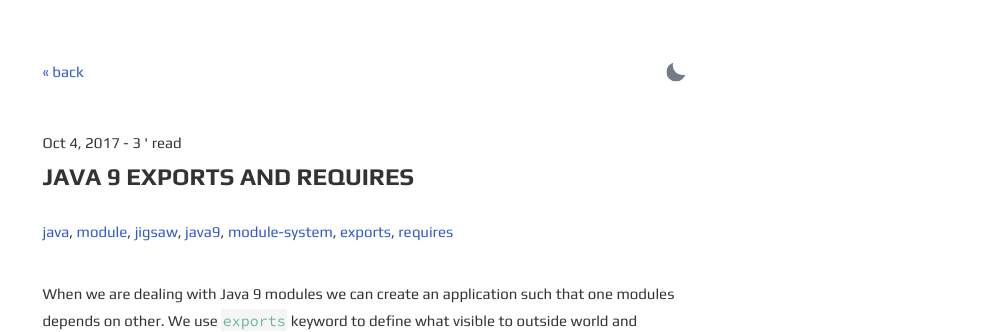
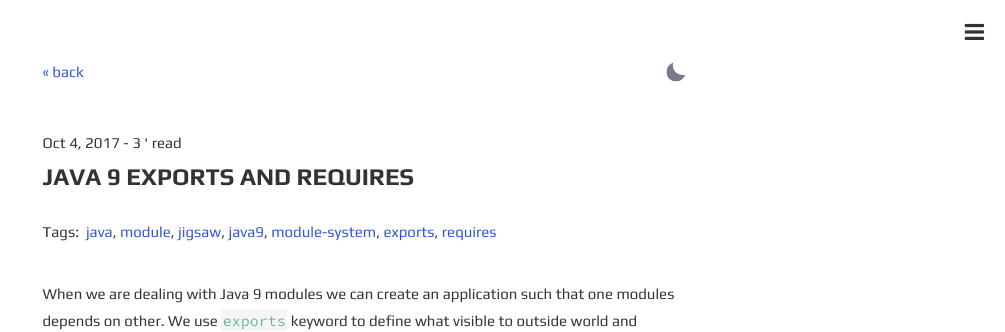
Before and after one commit to amantuladhar/amantuladhar.github.io, a Jekyll site: the page built from _posts/2017-10-04-java-9-exports-and-requires.md, in a window 1280 px wide. Shown: the top 332 px of the page, without its empty margins (275-1280 px from the left). Built offline with Jekyll 4.4.1, drawn with Linux system fonts in a browser that asks for light colours; comment, search, counter and statistics services are not loaded.

Commit message:
Add table of contents

```diff
--- a/_config.yml
+++ b/_config.yml
@@ -31,7 +31,12 @@
 kramdown:
   input: GFM
   syntax_highlighter: rouge
+  toc_levels: 1..6
 
+toc:
+  enabled: true
+  h_min: 1
+  h_max: 3
 
 exclude:
   - .jekyll-cache
--- a/_includes/head.html
+++ b/_includes/head.html
@@ -3,6 +3,7 @@
   <meta name="viewport" content="width=device-width, initial-scale=1.0">
 
   <link rel="stylesheet" href="{{ site.url }}{{ site.baseurl }}/assets/css/syntax.css">
+  <link rel="stylesheet" href="{{ site.url }}{{ site.baseurl }}/assets/css/table_of_content.css">
   <link rel="preconnect" href="https://cdnjs.cloudflare.com">
   <link rel="stylesheet" href="https://cdnjs.cloudflare.com/ajax/libs/font-awesome/4.7.0/css/font-awesome.min.css">
 
--- /dev/null
+++ b/_includes/left_nav_bar.html
@@ -0,0 +1,20 @@
+<div class="table-of-content-wrapper">
+    <nav role="navigation">
+        <ul class="summary">
+            {% assign reversed_posts = site.posts | reverse %}
+            <li class="table-of-contents-label">Table Of Contents</li>
+            {% for post in reversed_posts %}
+                {% if page.url == post.url %}
+                <li>
+                    <a href="{{site.baseurl}}{{post.url}}">
+                        {{ post.title | escape }}
+                    </a>
+                    {% if site.toc.enabled %}
+                        {% include toc.html html=content h_min=site.toc.h_min h_max=site.toc.h_max %}
+                    {% endif %}
+                </li>
+                {% endif %}
+            {% endfor %}
+        </ul>
+    </nav>
+</div>
--- /dev/null
+++ b/_includes/toc.html
@@ -0,0 +1,156 @@
+{% capture tocWorkspace %}
+{% comment %}
+This part of code has been copied from https://github.com/sighingnow/jekyll-gitbook/blob/master/_includes/toc.html
+{% endcomment %}
+{% comment %}
+Usage:
+{% include toc.html html=content sanitize=true class="inline_toc" id="my_toc" h_min=2 h_max=3 %}
+
+Parameters:
+* html         (string) - the HTML of compiled markdown generated by kramdown in Jekyll
+
+Optional Parameters:
+* sanitize      (bool)   : false  - when set to true, the headers will be stripped of any HTML in the TOC
+* class         (string) :   ''   - a CSS class assigned to the TOC
+* id            (string) :   ''   - an ID to assigned to the TOC
+* h_min         (int)    :   1    - the minimum TOC header level to use; any header lower than this value will be ignored
+* h_max         (int)    :   6    - the maximum TOC header level to use; any header greater than this value will be ignored
+* ordered       (bool)   : false  - when set to true, an ordered list will be outputted instead of an unordered list
+* item_class    (string) :   ''   - add custom class(es) for each list item; has support for '%level%' placeholder, which is the current heading level
+* submenu_class (string) :   ''   - add custom class(es) for each child group of headings; has support for '%level%' placeholder which is the current "submenu" heading level
+* base_url      (string) :   ''   - add a base url to the TOC links for when your TOC is on another page than the actual content
+* anchor_class  (string) :   ''   - add custom class(es) for each anchor element
+* skip_no_ids   (bool)   : false  - skip headers that do not have an `id` attribute
+
+Output:
+An ordered or unordered list representing the table of contents of a markdown block. This snippet will only
+generate the table of contents and will NOT output the markdown given to it
+{% endcomment %}
+
+{% capture newline %}
+{% endcapture %}
+{% assign newline = newline | rstrip %} <!-- Remove the extra spacing but preserve the newline -->
+
+{% capture deprecation_warnings %}{% endcapture %}
+
+{% if include.baseurl %}
+{% capture deprecation_warnings %}{{ deprecation_warnings }}<!-- jekyll-toc :: "baseurl" has been deprecated, use "base_url" instead -->{{ newline }}{% endcapture %}
+{% endif %}
+
+{% if include.skipNoIDs %}
+{% capture deprecation_warnings %}{{ deprecation_warnings }}<!-- jekyll-toc :: "skipNoIDs" has been deprecated, use "skip_no_ids" instead -->{{ newline }}{% endcapture %}
+{% endif %}
+
+{% capture jekyll_toc %}{% endcapture %}
+{% assign orderedList = include.ordered | default: false %}
+{% assign baseURL = include.base_url | default: include.baseurl | default: '' %}
+{% assign skipNoIDs = include.skip_no_ids | default: include.skipNoIDs | default: false %}
+{% assign minHeader = include.h_min | default: 1 %}
+{% assign maxHeader = include.h_max | default: 6 %}
+{% assign nodes = include.html | strip | split: '<h' %}
+
+{% assign firstHeader = true %}
+{% assign currLevel = 0 %}
+{% assign lastLevel = 0 %}
+
+{% capture listModifier %}{% if orderedList %}ol{% else %}ul{% endif %}{% endcapture %}
+
+{% for node in nodes %}
+{% if node == "" %}
+{% continue %}
+{% endif %}
+
+{% assign currLevel = node | replace: '"', '' | slice: 0, 1 | times: 1 %}
+
+{% if currLevel < minHeader or currLevel > maxHeader %}
+{% continue %}
+{% endif %}
+
+{% assign _workspace = node | split: '</h' %}
+
+{% assign _idWorkspace = _workspace[0] | split: 'id="' %}
+{% assign _idWorkspace = _idWorkspace[1] | split: '"' %}
+{% assign htmlID = _idWorkspace[0] %}
+
+{% assign _classWorkspace = _workspace[0] | split: 'class="' %}
+{% assign _classWorkspace = _classWorkspace[1] | split: '"' %}
+{% assign htmlClass = _classWorkspace[0] %}
+
+{% if htmlClass contains "no_toc" %}
+{% continue %}
+{% endif %}
+
+{% if firstHeader %}
+{% assign minHeader = currLevel %}
+{% endif %}
+
+{% capture _hAttrToStrip %}{{ _workspace[0] | split: '>' | first }}>{% endcapture %}
+{% assign header = _workspace[0] | replace: _hAttrToStrip, '' %}
+
+{% if include.item_class and include.item_class != blank %}
+{% capture listItemClass %} class="{{ include.item_class | replace: '%level%', currLevel | split: '.' | join: ' ' }}"{% endcapture %}
+{% endif %}
+
+{% if include.submenu_class and include.submenu_class != blank %}
+{% assign subMenuLevel = currLevel | minus: 1 %}
+{% capture subMenuClass %} class="{{ include.submenu_class | replace: '%level%', subMenuLevel | split: '.' | join: ' ' }}"{% endcapture %}
+{% endif %}
+
+{% capture anchorBody %}{% if include.sanitize %}{{ header | strip_html }}{% else %}{{ header }}{% endif %}{% endcapture %}
+
+{% if htmlID %}
+{% capture anchorAttributes %} href="{% if baseURL %}{{ baseURL }}{% endif %}#{{ htmlID }}"{% endcapture %}
+
+{% if include.anchor_class %}
+{% capture anchorAttributes %}{{ anchorAttributes }} class="{{ include.anchor_class | split: '.' | join: ' ' }}"{% endcapture %}
+{% endif %}
+
+{% capture listItem %}<a{{ anchorAttributes }}>{{ anchorBody }}</a>{% endcapture %}
+{% elsif skipNoIDs == true %}
+{% continue %}
+{% else %}
+{% capture listItem %}{{ anchorBody }}{% endcapture %}
+{% endif %}
+
+{% if currLevel > lastLevel %}
+{% capture jekyll_toc %}{{ jekyll_toc }}<{{ listModifier }}{{ subMenuClass }}>{% endcapture %}
+{% elsif currLevel < lastLevel %}
+{% assign repeatCount = lastLevel | minus: currLevel %}
+
+{% for i in (1..repeatCount) %}
+{% capture jekyll_toc %}{{ jekyll_toc }}</li></{{ listModifier }}>{% endcapture %}
+{% endfor %}
+
+{% capture jekyll_toc %}{{ jekyll_toc }}</li>{% endcapture %}
+{% else %}
+{% capture jekyll_toc %}{{ jekyll_toc }}</li>{% endcapture %}
+{% endif %}
+
+{% capture jekyll_toc %}{{ jekyll_toc }}<li{{ listItemClass }}>{{ listItem }}{% endcapture %}
+
+{% assign lastLevel = currLevel %}
+{% assign firstHeader = false %}
+{% endfor %}
+
+{% assign repeatCount = minHeader | minus: 1 %}
+{% assign repeatCount = lastLevel | minus: repeatCount %}
+{% for i in (1..repeatCount) %}
+{% capture jekyll_toc %}{{ jekyll_toc }}</li></{{ listModifier }}>{% endcapture %}
+{% endfor %}
+
+{% if jekyll_toc != '' %}
+{% assign rootAttributes = '' %}
+{% if include.class and include.class != blank %}
+{% capture rootAttributes %} class="{{ include.class | split: '.' | join: ' ' }}"{% endcapture %}
+{% endif %}
+
+{% if include.id and include.id != blank %}
+{% capture rootAttributes %}{{ rootAttributes }} id="{{ include.id }}"{% endcapture %}
+{% endif %}
+
+{% if rootAttributes %}
+{% assign nodes = jekyll_toc | split: '>' %}
+{% capture jekyll_toc %}<{{ listModifier }}{{ rootAttributes }}>{{ nodes | shift | join: '>' }}>{% endcapture %}
+{% endif %}
+{% endif %}
+{% endcapture %}{% assign tocWorkspace = '' %}{{ deprecation_warnings }}{{ jekyll_toc }}
--- a/_layouts/default.html
+++ b/_layouts/default.html
@@ -85,6 +84,4 @@
     })
   </script>
   {% endif %}
-
-
 </html>
--- a/_layouts/post.html
+++ b/_layouts/post.html
@@ -1,7 +1,11 @@
 ---
 layout: default
 ---
-
+<div class="table-of-contents-btn-wrapper">
+    <button class="table-of-contents-btn" onclick="toggleTableOfContents()">
+        <i class="fa fa-bars"></i>
+    </button>
+</div>
 
 <section class="post">
     <div class="flex-row-between">
@@ -9,19 +13,23 @@
         <button title="Change theme" id="theme-toggle" onclick="modeSwitcher()">
             <div></div>
         </button>
+        <span class="table-of-contents-btn-spacer"></span>
     </div>
     {% assign minute=content | number_of_words | divided_by: 265 | plus: 1 %}
     <time datetime="{{ page.date | date_to_xmlschema }}">{{ page.date | date: "%b %-d, %Y" }} -
-    {% if page.minute %} {{ page.minute }} {% else %} {{ minute }} {% endif %}' read</time>
+        {% if page.minute %} {{ page.minute }} {% else %} {{ minute }} {% endif %}' read
+    </time>
     <h1 class="title">{{ page.title }}</h1>
     <span class="meta">
-    {% for tag in page.tags %}
+    Tags:&nbsp;{% for tag in page.tags %}
     <a href="{{ site.url }}{{ site.baseurl }}/tag/{{tag}}">{{tag}}</a>{% unless forloop.last %}, {% endunless %}{% endfor %}</span>
+
+    {%- include left_nav_bar.html -%}
+
     {{ content }}
 </section>
 
 <section>
-
     <nav class="post-nav">
         {% if page.previous %}
         <a class="post-nav-item post-nav-prev" href="{{ page.previous | relative_url }}">
--- /dev/null
+++ b/assets/css/table_of_content.css
@@ -0,0 +1,95 @@
+/*
+ * CSS on this page was copied from https://github.com/sighingnow/jekyll-gitbook/blob/master/gitbook/style.css
+ * Updated the CSS to somewhat match this application need.
+ */
+.table-of-content-wrapper {
+    position: absolute;
+    top: 0;
+    left: -300px;
+    bottom: 0;
+    z-index: 1;
+    overflow-y: auto;
+    width: 300px;
+    border-right: 1px solid rgba(0, 0, 0, .07);
+    -webkit-transition: left 250ms ease;
+    -moz-transition: left 250ms ease;
+    -o-transition: left 250ms ease;
+    transition: left 250ms ease
+}
+
+.table-of-content-wrapper ul.summary {
+    list-style: none;
+    margin: 0;
+    padding: 0;
+    -webkit-transition: top .5s ease;
+    -moz-transition: top .5s ease;
+    -o-transition: top .5s ease;
+    transition: top .5s ease
+}
+
+.table-of-content-wrapper ul.summary li {
+    list-style: none
+}
+
+.table-of-content-wrapper ul.summary li a, .table-of-content-wrapper ul.summary li span {
+    display: block;
+    padding: 10px 15px;
+    border-bottom: none;
+    background: 0 0;
+    text-overflow: ellipsis;
+    overflow: hidden;
+    white-space: nowrap;
+    position: relative
+}
+
+.table-of-content-wrapper ul.summary li a:hover {
+    text-decoration: underline
+}
+
+.table-of-content-wrapper ul.summary li a:focus {
+    outline: 0
+}
+
+.table-of-content-wrapper ul.summary li ul {
+    padding-left: 20px
+}
+
+.table-of-contents-btn-spacer {
+    display: none;
+}
+
+@media (max-width: 600px) {
+    .table-of-content-wrapper {
+        width: calc(100% - 60px);
+        bottom: 0;
+        left: -100%
+    }
+}
+
+@media (max-width: 750px) {
+    .table-of-contents-btn-spacer {
+        display: inline;
+    }
+}
+
+.table-of-content-wrapper .summary .table-of-contents-label {
+    padding: 10px 15px;
+    font-size: 1.5em;
+}
+
+.post.with-summary .table-of-content-wrapper {
+    position: fixed;
+    left: 0;
+    top: 0;
+}
+
+.table-of-contents-btn-wrapper .table-of-contents-btn {
+    right: 11px;
+    position: fixed;
+    top: 10px;
+    font-size: 1.5em;
+    border: none;
+    outline: none;
+    padding: 10px;
+    cursor: pointer;
+}
```
Also changed, not shown: other parts of _layouts/default.html (+2 -3 lines), other parts of _layouts/post.html (+11 -0 lines), 1 other file. Lines whose indentation alone changed are shown as unchanged.
